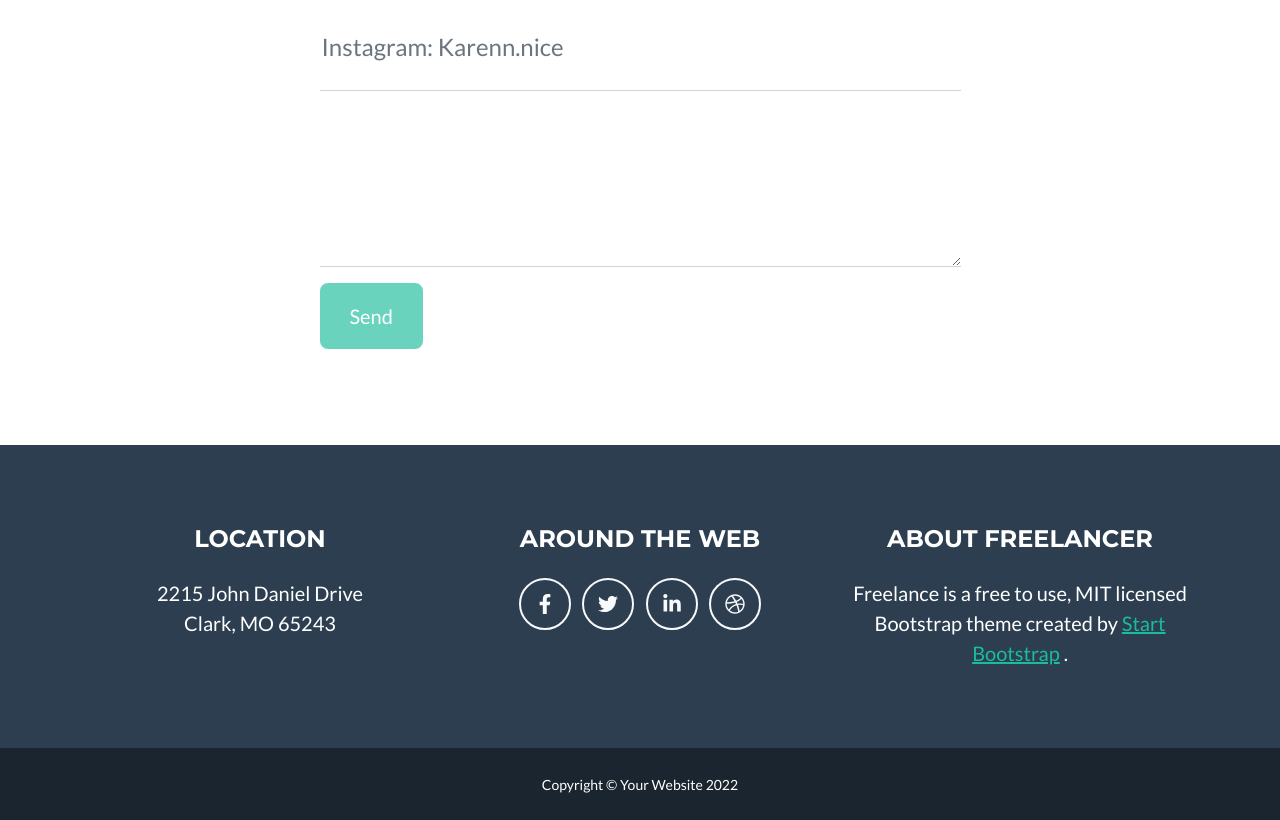
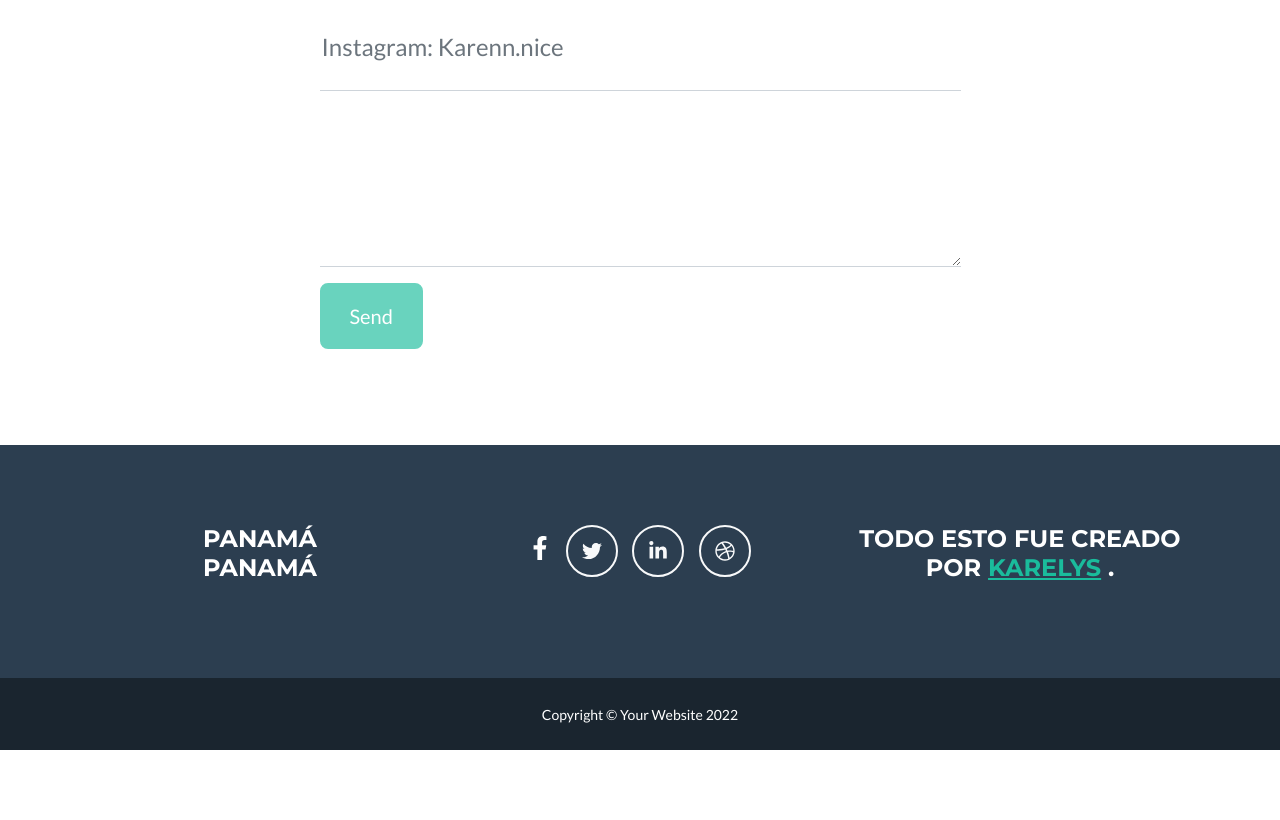
Before and after one commit to karennice9/Karelys_Serracin.github.io, a plain HTML site: page index.html in a window 1280 px wide. Shown: the part 2778-3598 px from the top of the page. After the commit the page ends 3528 px from the top, so only its background shows below. Drawn offline with nearby package versions, Linux system fonts and the light colour scheme.

Commit message:
Update index.html

```diff
--- a/index.html
+++ b/index.html
@@ -223,16 +223,16 @@
                 <div class="row">
                     <!-- Footer Location-->
                     <div class="col-lg-4 mb-5 mb-lg-0">
-                        <h4 class="text-uppercase mb-4">Location</h4>
+                        <h4 class="text-uppercase mb-4”>Locación</h4>
                         <p class="lead mb-0">
-                            2215 John Daniel Drive
-                            <br />
-                            Clark, MO 65243
-                        </p>
+                           Panamá
+                           <br />
+                            Panamá
+                       </p>
                     </div>
                     <!-- Footer Social Icons-->
                     <div class="col-lg-4 mb-5 mb-lg-0">
-                        <h4 class="text-uppercase mb-4">Around the Web</h4>
+                        <h4 class="text-uppercase mb-4”>Sitios Web</h4>
                         <a class="btn btn-outline-light btn-social mx-1" href="#!"><i class="fab fa-fw fa-facebook-f"></i></a>
                         <a class="btn btn-outline-light btn-social mx-1" href="#!"><i class="fab fa-fw fa-twitter"></i></a>
                         <a class="btn btn-outline-light btn-social mx-1" href="#!"><i class="fab fa-fw fa-linkedin-in"></i></a>
@@ -240,10 +240,10 @@
                     </div>
                     <!-- Footer About Text-->
                     <div class="col-lg-4">
-                        <h4 class="text-uppercase mb-4">About Freelancer</h4>
+                        <h4 class="text-uppercase mb-4”>Muchas gracias por visitar nuestro sitio web</h4>
                         <p class="lead mb-0">
-                            Freelance is a free to use, MIT licensed Bootstrap theme created by
-                            <a href="http://startbootstrap.com">Start Bootstrap</a>
+                           Todo esto fue creado por
+                            <a href="http://startbootstrap.com">Karelys</a>
                             .
                         </p>
                     </div>
```
